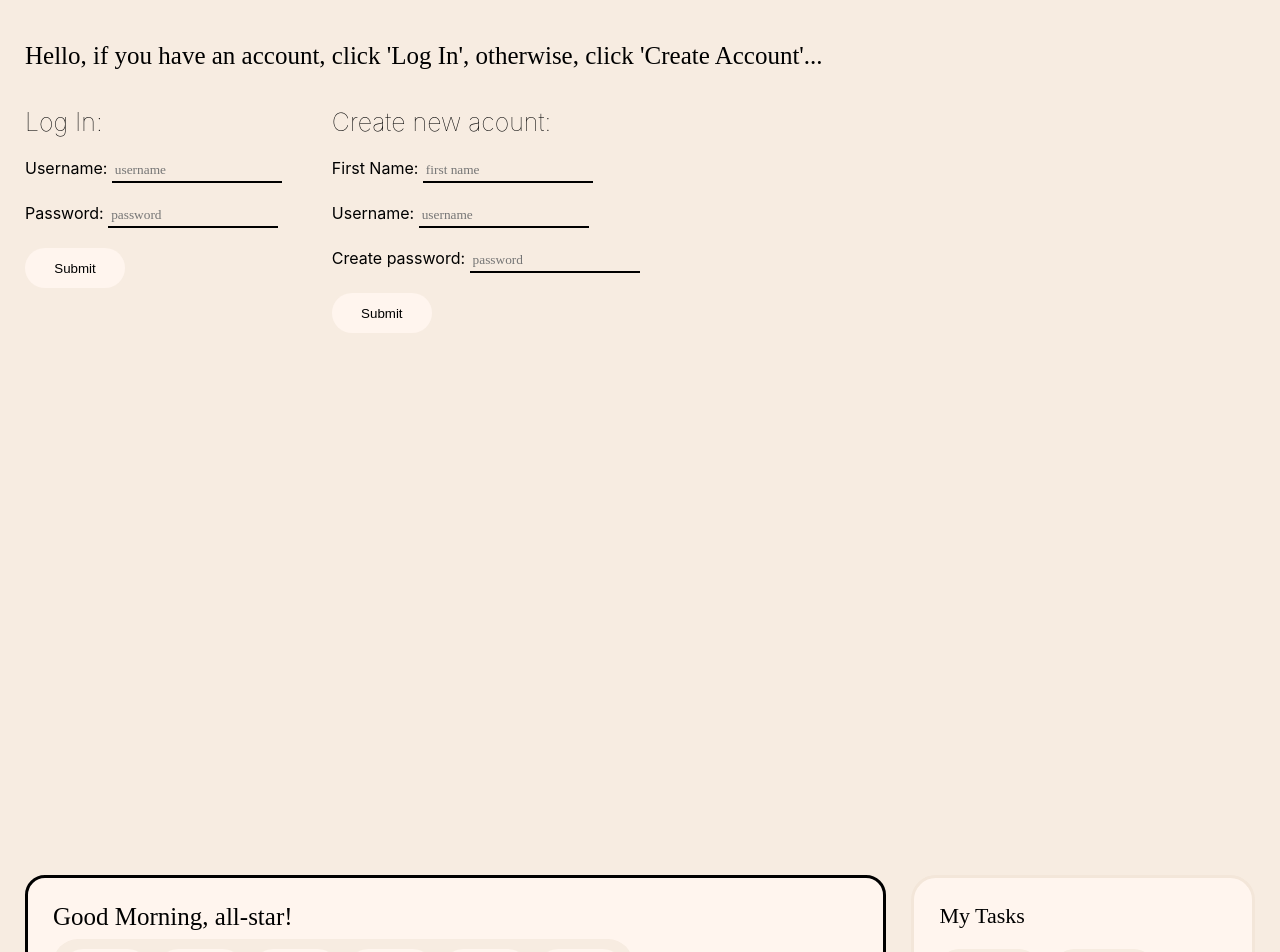
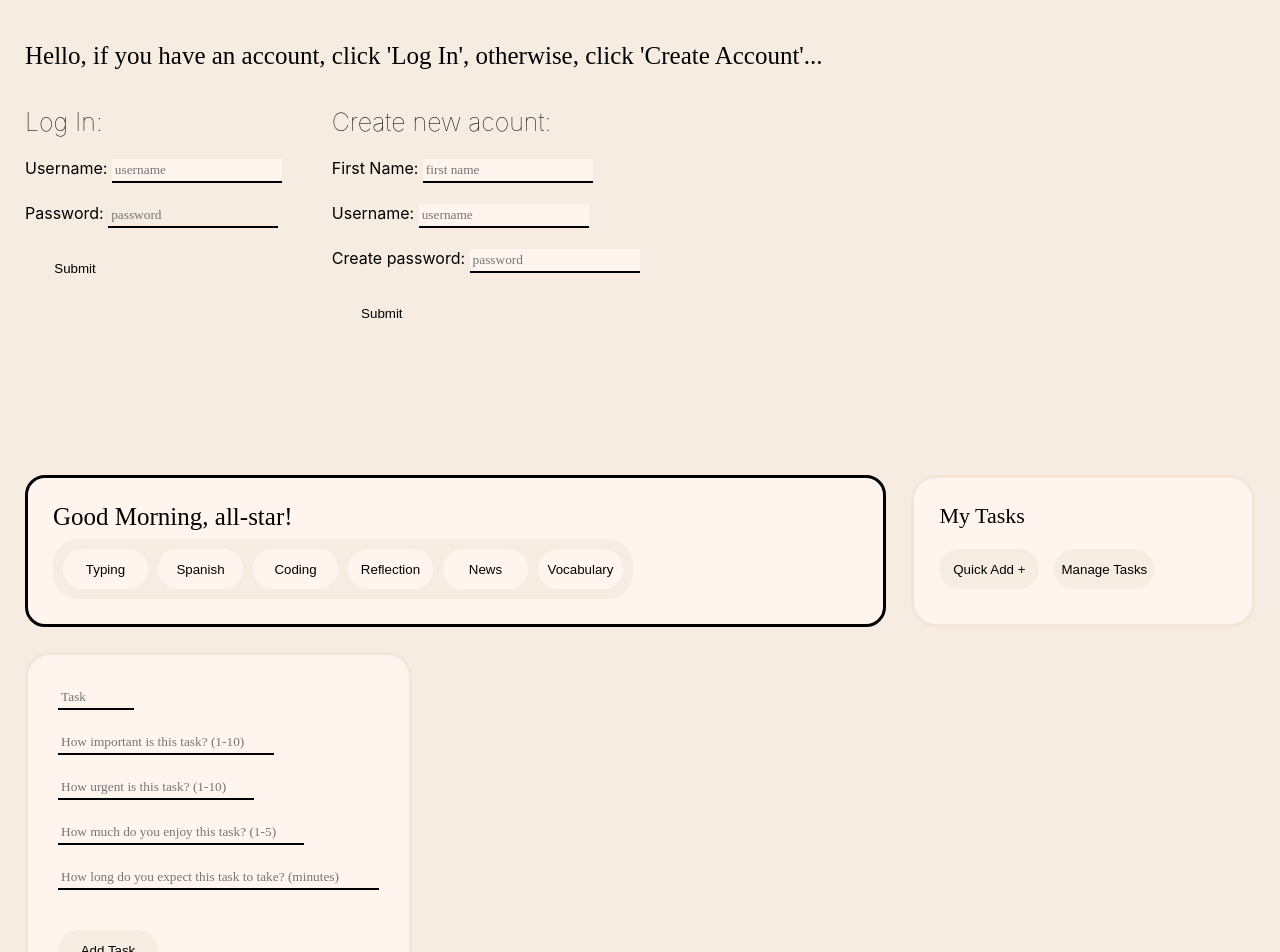
Before and after one commit to gooliajulia/design-my-week, a React (Create React App) app in the folder design-my-day/: page /homepage/name in a window 1280 px wide. Shown: the top 952 px of the page. Built offline with nearby package versions, Linux system fonts and the light colour scheme; no server answers; a web font is replaced by a local one.

Commit message:
completed add task format

```diff
--- a/design-my-day/src/App.css
+++ b/design-my-day/src/App.css
@@ -87,7 +87,7 @@ div#homepage {
 
 div#user-log-in {
   padding: 25px;
-  height: 100vh;
+  height: 400px;
 }
 
 div#user-forms {
@@ -161,12 +161,14 @@ div#my-task-buttons button {
 }
 
 div#add-new-task-form {
-  padding: 25px;
+  padding: 30px;
   margin-left: 25px;
   margin-bottom: 25px;
   border-style: solid;
   width:min-content;
-  border-radius: 20px;
+  border-radius: 25px;
+  border-color:rgb(243, 230, 217);
+  background-color: seashell;
 
 }
 
@@ -174,7 +176,7 @@ input[type=text] {
   font-family: 'PT Serif', serif;
   border: none;
   border-bottom: 2px solid black;
-  background-color: rgb(247, 236, 225);
+  background-color: seashell;
   padding: 3px;
   outline: none;
   /* width:320px; */
@@ -195,7 +197,27 @@ input[type=submit] {
   margin: 0px;
   border-radius: 25px;
   border-style: none;
-  background-color: seashell;
+  background-color: rgb(247, 236, 225);
+}
+
+input#task {
+  width: 70px;
+}
+
+input#importance {
+  width: 210px;
+}
+
+input#urgency {
+  width: 190px;
+}
+
+input#enjoyment {
+  width: 240px;
+}
+
+input#time-est {
+  width: 315px;
 }
 
 div#habits-today {
--- a/design-my-day/src/components/Homepage.js
+++ b/design-my-day/src/components/Homepage.js
@@ -134,7 +134,7 @@ const HomePage = ({name}) => {
             <div id='my-tasks-management'>
                 <div id='add-new-task-form' >
                     <form>
-                        <input className='input-form' type='text' id='task' placeholder='task'/>
+                        <input className='input-form' type='text' id='task' placeholder='Task'/>
                         <br/>
                         <br/>
                         <input className='input-form'  type='text' id='importance' placeholder="How important is this task? (1-10)" />
```
